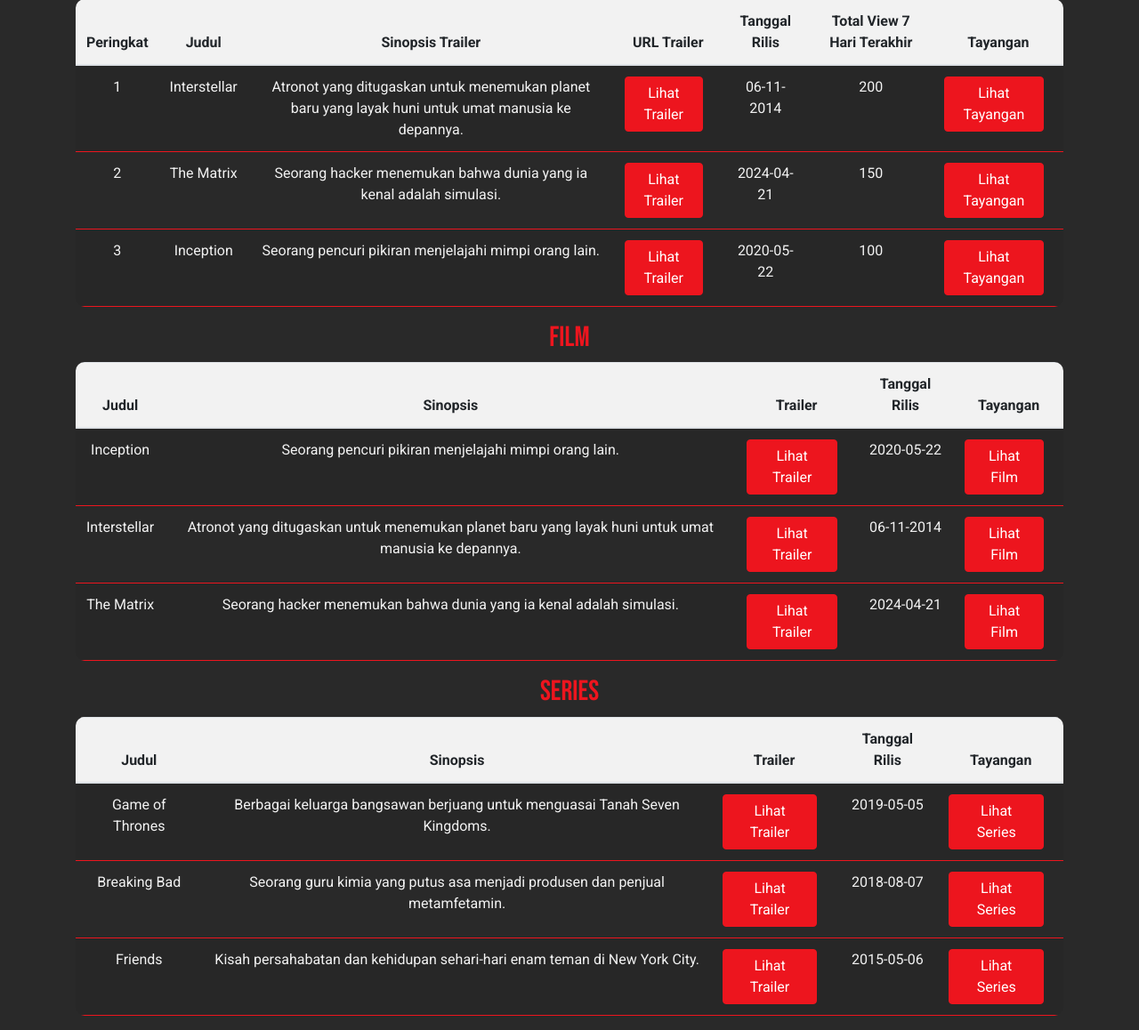
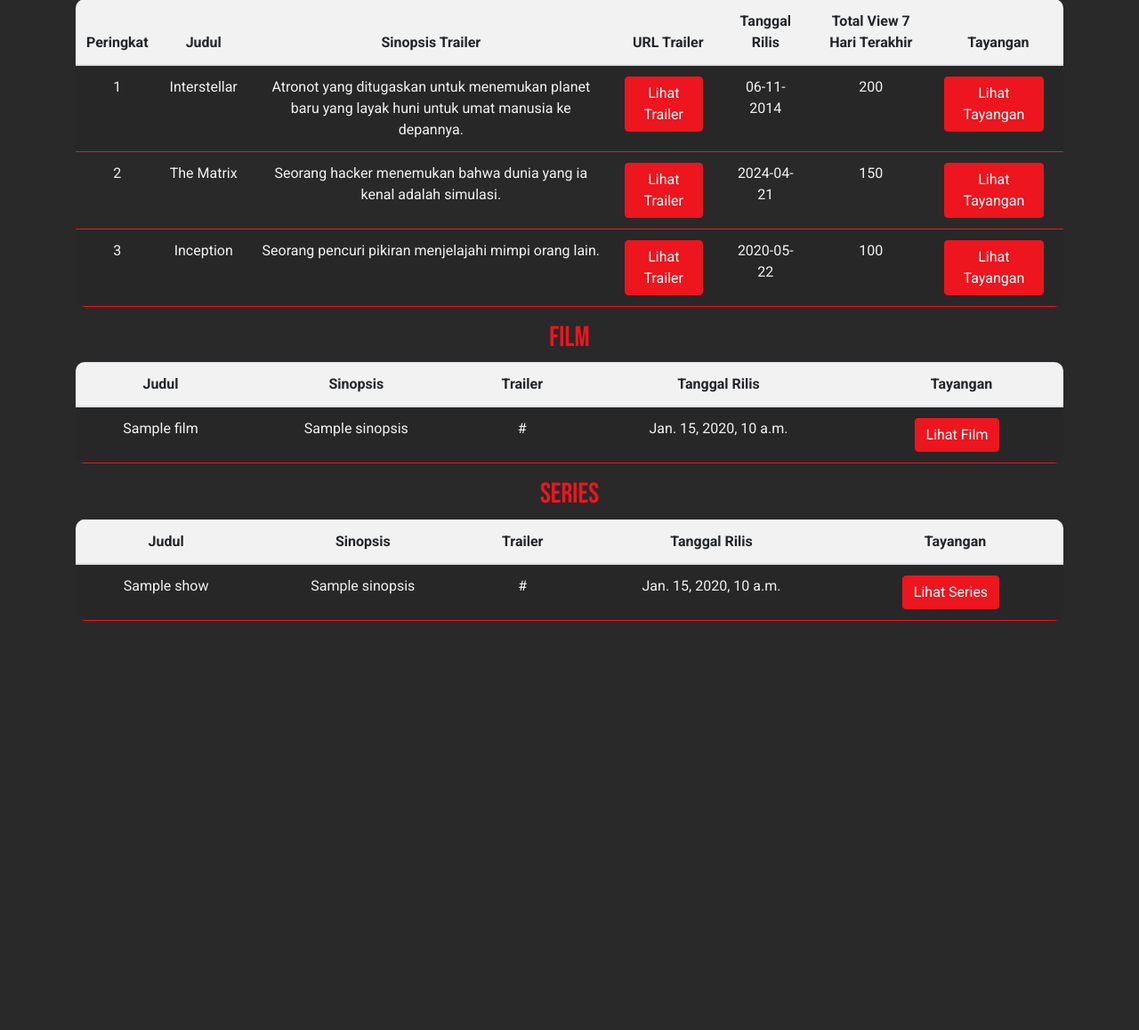
Before and after one commit to Pacilflix-A6/pacilflix, a Django app: template tayangan/templates/tayangan.html in a window 1280 px wide. Shown: the part 223-1381 px from the top of the page at 89% size. After the commit the page ends 921 px from the top, so only its background shows below. Run offline with Django 3.2, Linux system fonts and the light colour scheme; the template is opened without the code that fills it: most values are stand-ins (such as "Sample title", 1, 10 or a date in 2020); some libraries are stand-ins or nearby versions.

Commit message:
[Add]Complete read all film and series data for tayangan page

```diff
--- a/tayangan/templates/tayangan.html
+++ b/tayangan/templates/tayangan.html
@@ -163,28 +163,15 @@
         </thead>
         <tbody>
             <!-- Data film -->
+            {% for film in films %}
             <tr>
-                <td>Inception</td>
-                <td>Seorang pencuri pikiran menjelajahi mimpi orang lain.</td>
-                <td><button type="button" class="btn btn-primary">Lihat Trailer</button></td>
-                <td>2020-05-22</td>
+                <td>{{ film.judul }}</td>
+                <td>{{ film.sinopsis }}</td>
+                <td>{{ film.url_video_trailer }}</td>
+                <td>{{ film.release_date_film }}</td>
                 <td><button type="button" class="btn btn-primary">Lihat Film</button></td>
             </tr>
-            <!-- ⋮ baris lainnya ⋮ -->
-            <tr>
-                <td>Interstellar</td>
-                <td>Atronot yang ditugaskan untuk menemukan planet baru yang layak huni untuk umat manusia ke depannya.</td>
-                <td><button type="button" class="btn btn-primary">Lihat Trailer</button></td>
-                <td>06-11-2014</td>
-                <td><button type="button" class="btn btn-primary">Lihat Film</button></td>
-            </tr>
-            <tr>
-                <td>The Matrix</td>
-                <td>Seorang hacker menemukan bahwa dunia yang ia kenal adalah simulasi. </td>
-                <td><button type="button" class="btn btn-primary">Lihat Trailer</button></td>
-                <td>2024-04-21</td>
-                <td><button type="button" class="btn btn-primary">Lihat Film</button></td>
-            </tr>
+            {% endfor %}
         </tbody>
     </table>
 
@@ -203,28 +190,15 @@
         </thead>
         <tbody>
             <!-- Data series -->
+            {% for show in series %}
             <tr>
-                <td>Game of Thrones</td>
-                <td>Berbagai keluarga bangsawan berjuang untuk menguasai Tanah Seven Kingdoms.</td>
-                <td><button type="button" class="btn btn-primary">Lihat Trailer</button></td>
-                <td>2019-05-05</td>
+                <td>{{ show.judul }}</td>
+                <td>{{ show.sinopsis }}</td>
+                <td>{{ show.url_video_trailer }}</td>
+                <td>{{ show.release_date_trailer }}</td>
                 <td><button type="button" class="btn btn-primary">Lihat Series</button></td>
             </tr>
-            <!-- ⋮ Baris lainnya ⋮ -->
-            <tr>
-                <td>Breaking Bad</td>
-                <td>Seorang guru kimia yang putus asa menjadi produsen dan penjual metamfetamin.</td>
-                <td><button type="button" class="btn btn-primary">Lihat Trailer</button></td>
-                <td>2018-08-07</td>
-                <td><button type="button" class="btn btn-primary">Lihat Series</button></td>
-            </tr>
-            <tr>
-                <td>Friends</td>
-                <td>Kisah persahabatan dan kehidupan sehari-hari enam teman di New York City.</td>
-                <td><button type="button" class="btn btn-primary">Lihat Trailer</button></td>
-                <td>2015-05-06</td>
-                <td><button type="button" class="btn btn-primary">Lihat Series</button></td>
-            </tr>
+            {% endfor %}
         </tbody>
     </table>
 </div>
```
Also changed, not shown: tayangan/views.py (+28 -1 lines).
